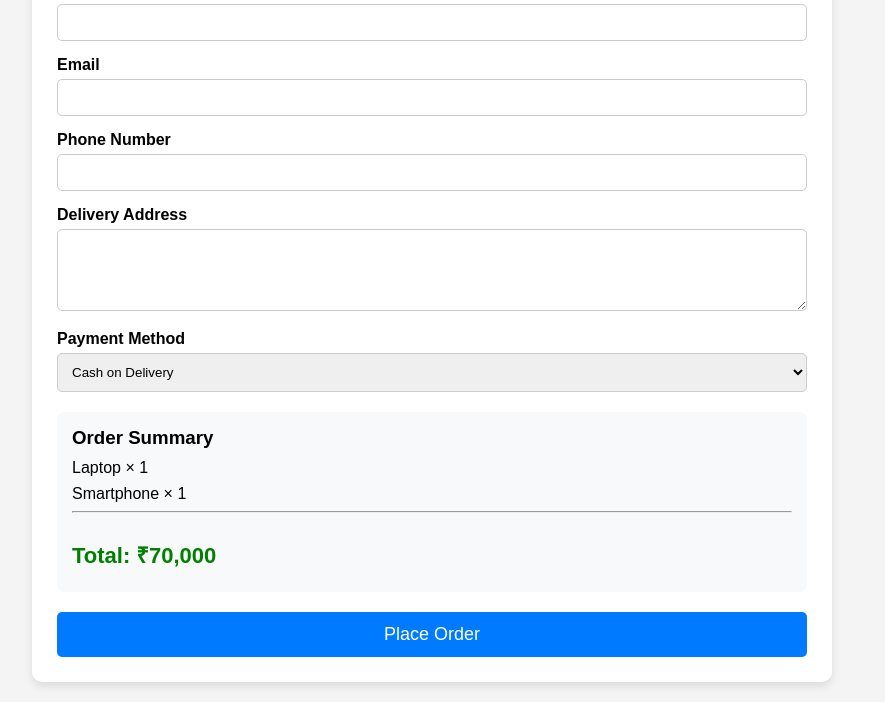
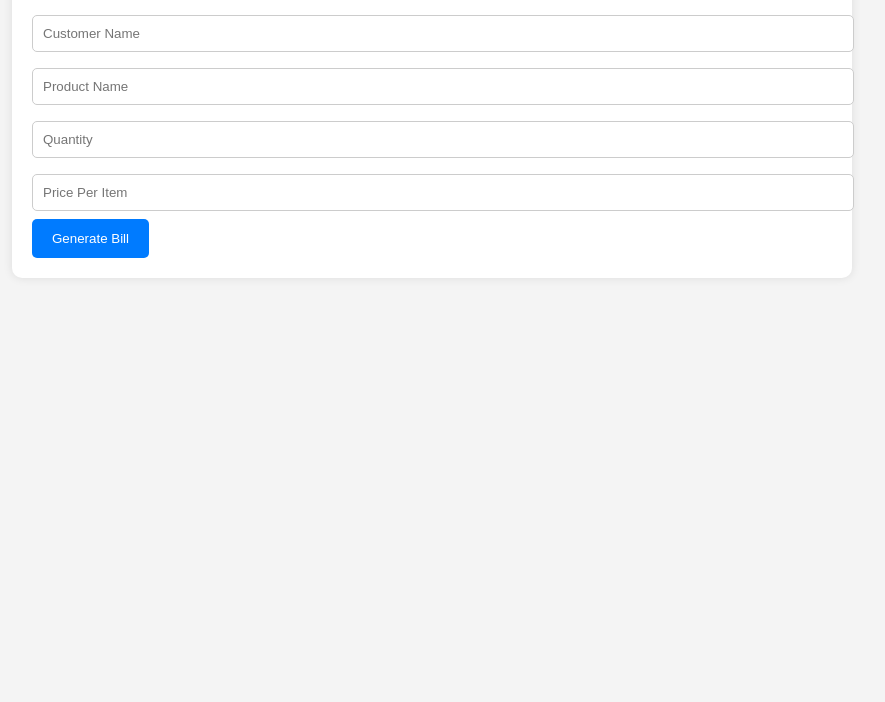
Before and after one commit to sachinVS12/ecommerce-app-backend, a website: page index.html in a window 1280 px wide. Shown: the part 121-823 px from the top of the page, without its empty margins (208-1093 px from the left). After the commit the page ends 800 px from the top, so only its background shows below. Drawn offline with Linux system fonts and the light colour scheme.

Commit message:
bill generator form

```diff
--- a/index.html
+++ b/index.html
@@ -3,17 +3,11 @@
   <head>
     <meta charset="UTF-8" />
     <meta name="viewport" content="width=device-width, initial-scale=1.0" />
-    <title>Place Order</title>
+    <title>Bill Generator</title>
 
     <style>
-      * {
-        margin: 0;
-        padding: 0;
-        box-sizing: border-box;
+      body {
         font-family: Arial, sans-serif;
-      }
-
-      body {
         background: #f4f4f4;
         padding: 20px;
       }
@@ -21,66 +15,31 @@
       .container {
         max-width: 800px;
         margin: auto;
-        background: white;
-        padding: 25px;
+        background: #fff;
+        padding: 20px;
         border-radius: 10px;
-        box-shadow: 0 4px 10px rgba(0, 0, 0, 0.1);
+        box-shadow: 0 0 10px rgba(0, 0, 0, 0.1);
       }
 
       h1 {
         text-align: center;
-        margin-bottom: 20px;
         color: #333;
       }
 
-      .form-group {
-        margin-bottom: 15px;
-      }
-
-      label {
-        display: block;
-        margin-bottom: 5px;
-        font-weight: bold;
-      }
-
-      input,
-      textarea,
-      select {
+      input {
         width: 100%;
         padding: 10px;
+        margin: 8px 0;
         border: 1px solid #ccc;
         border-radius: 5px;
       }
 
-      .order-summary {
-        background: #f8f9fa;
-        padding: 15px;
-        border-radius: 8px;
-        margin: 20px 0;
-      }
-
-      .order-summary h3 {
-        margin-bottom: 10px;
-      }
-
-      .order-summary p {
-        margin: 8px 0;
-      }
-
-      .total {
-        font-size: 22px;
-        color: green;
-        font-weight: bold;
-      }
-
       button {
-        width: 100%;
-        padding: 12px;
         background: #007bff;
         color: white;
         border: none;
+        padding: 12px 20px;
         border-radius: 5px;
-        font-size: 18px;
         cursor: pointer;
       }
 
@@ -88,79 +47,114 @@
         background: #0056b3;
       }
 
-      .success {
+      .bill {
+        margin-top: 30px;
+        border: 2px solid #333;
+        padding: 20px;
         display: none;
-        margin-top: 20px;
-        padding: 15px;
-        background: #d4edda;
-        color: #155724;
-        border-radius: 5px;
+      }
+
+      table {
+        width: 100%;
+        border-collapse: collapse;
+        margin-top: 15px;
+      }
+
+      table,
+      th,
+      td {
+        border: 1px solid #333;
+      }
+
+      th,
+      td {
+        padding: 10px;
         text-align: center;
+      }
+
+      .total {
+        text-align: right;
+        font-size: 20px;
+        font-weight: bold;
+        margin-top: 15px;
       }
     </style>
   </head>
   <body>
     <div class="container">
-      <h1>Checkout Order</h1>
+      <h1>Invoice / Bill Generator</h1>
 
-      <form id="orderForm">
-        <div class="form-group">
-          <label>Full Name</label>
-          <input type="text" id="name" required />
-        </div>
+      <input type="text" id="customer" placeholder="Customer Name" />
 
-        <div class="form-group">
-          <label>Email</label>
-          <input type="email" id="email" required />
-        </div>
+      <input type="text" id="product" placeholder="Product Name" />
 
-        <div class="form-group">
-          <label>Phone Number</label>
-          <input type="tel" id="phone" required />
-        </div>
+      <input type="number" id="quantity" placeholder="Quantity" />
 
-        <div class="form-group">
-          <label>Delivery Address</label>
-          <textarea id="address" rows="4" required></textarea>
-        </div>
+      <input type="number" id="price" placeholder="Price Per Item" />
 
-        <div class="form-group">
-          <label>Payment Method</label>
-          <select id="payment">
-            <option>Cash on Delivery</option>
-            <option>UPI</option>
-            <option>Credit Card</option>
-            <option>Debit Card</option>
-          </select>
-        </div>
+      <button onclick="generateBill()">Generate Bill</button>
 
-        <div class="order-summary">
-          <h3>Order Summary</h3>
-          <p>Laptop × 1</p>
-          <p>Smartphone × 1</p>
-          <hr />
-          <br />
-          <p class="total">Total: ₹70,000</p>
-        </div>
+      <div class="bill" id="bill">
+        <h2>Invoice</h2>
+        <p><strong>Bill No:</strong> <span id="billNo"></span></p>
+        <p><strong>Date:</strong> <span id="date"></span></p>
+        <p><strong>Customer:</strong> <span id="custName"></span></p>
 
-        <button type="submit">Place Order</button>
-      </form>
+        <table>
+          <thead>
+            <tr>
+              <th>Product</th>
+              <th>Qty</th>
+              <th>Price</th>
+              <th>Amount</th>
+            </tr>
+          </thead>
+          <tbody id="billData"></tbody>
+        </table>
 
-      <div class="success" id="successMsg">
-        ✅ Order Placed Successfully! Thank you for shopping with us.
+        <div class="total">Total: ₹<span id="total"></span></div>
+
+        <br />
+        <button onclick="window.print()">Print Bill</button>
       </div>
     </div>
 
     <script>
-      document
-        .getElementById("orderForm")
-        .addEventListener("submit", function (e) {
-          e.preventDefault();
+      function generateBill() {
+        let customer = document.getElementById("customer").value;
+        let product = document.getElementById("product").value;
+        let qty = parseInt(document.getElementById("quantity").value);
+        let price = parseFloat(document.getElementById("price").value);
 
-          document.getElementById("successMsg").style.display = "block";
+        if (!customer || !product || !qty || !price) {
+          alert("Please fill all fields");
+          return;
+        }
 
-          this.reset();
-        });
+        let amount = qty * price;
+
+        document.getElementById("bill").style.display = "block";
+
+        document.getElementById("billNo").innerText = Math.floor(
+          Math.random() * 100000,
+        );
+
+        document.getElementById("date").innerText =
+          new Date().toLocaleDateString();
+
+        document.getElementById("custName").innerText = customer;
+
+        document.getElementById("billData").innerHTML = `
+        <tr>
+            <td>${product}</td>
+            <td>${qty}</td>
+            <td>₹${price}</td>
+            <td>₹${amount}</td>
+        </tr>
+    `;
+
+        document.getElementById("total").innerText = amount.toLocaleString();
+      }
     </script>
   </body>
 </html>
```
